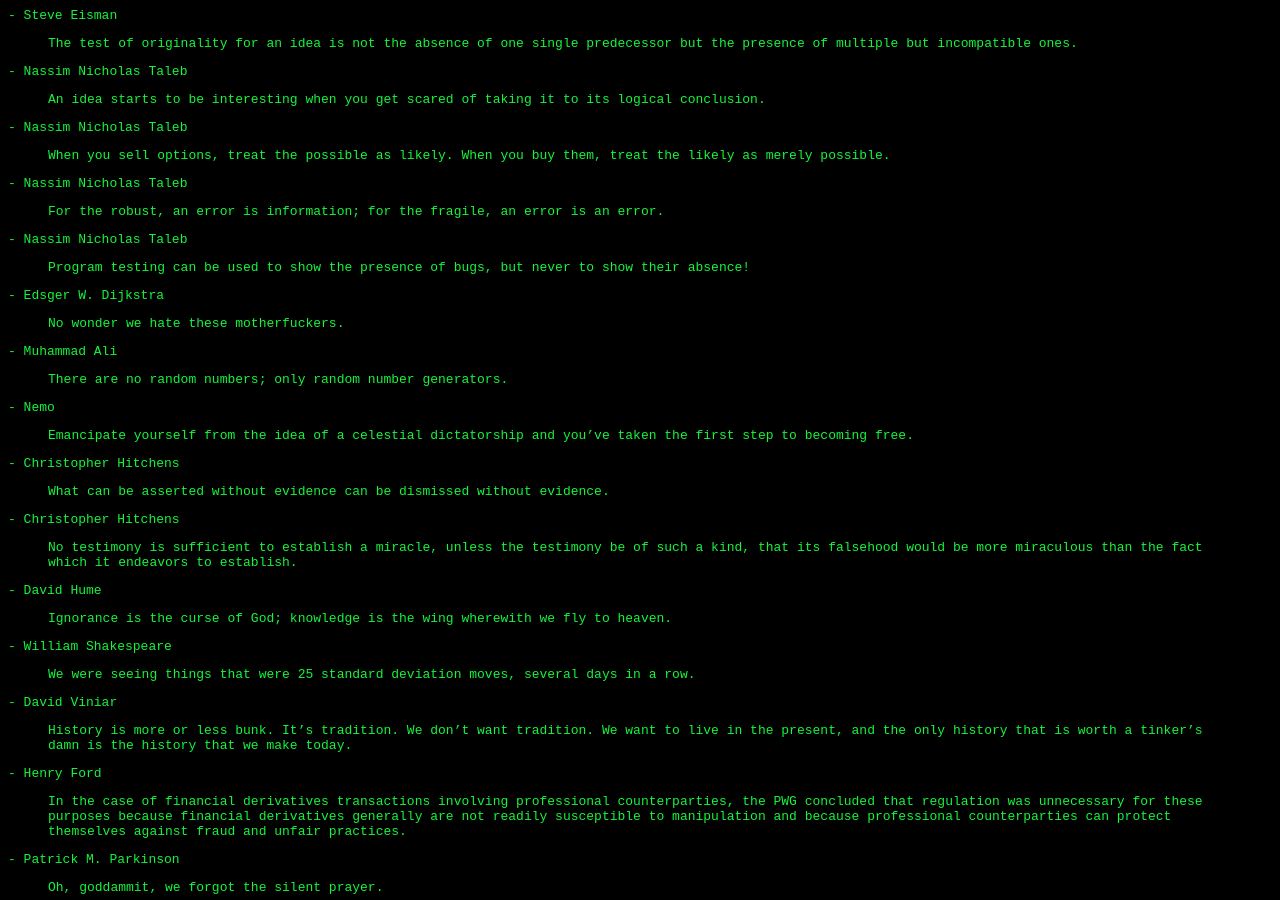
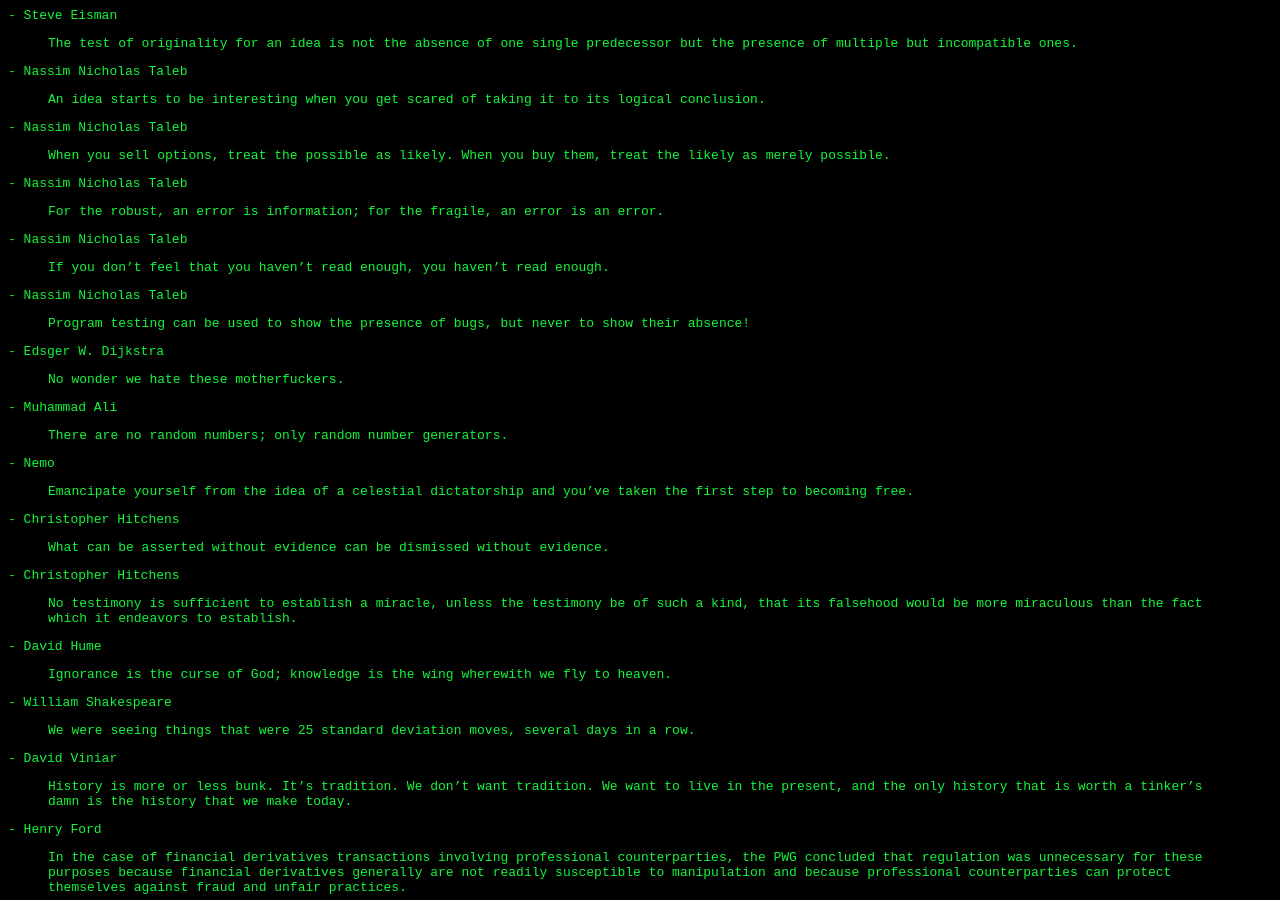
Before and after one commit to davejagoda/davejagoda.github.io, a Jekyll site: the page built from quotes/index.md, in a window 1280 px wide and 900 px high, scrolled down 582 px. Built offline with Jekyll 4.4.1, drawn with Linux system fonts in a browser that asks for light colours.

Commit message:
Add Taleb quote about not reading enough

```diff
--- a/quotes/index.md
+++ b/quotes/index.md
@@ -89,6 +89,12 @@ layout: appleII
 
 > For the robust, an error is information; for the fragile, an error
   is an error.
+
+\- Nassim Nicholas Taleb
+
+
+> If you don't feel that you haven't read enough, you haven't read
+  enough.
 
 \- Nassim Nicholas Taleb
 
```
